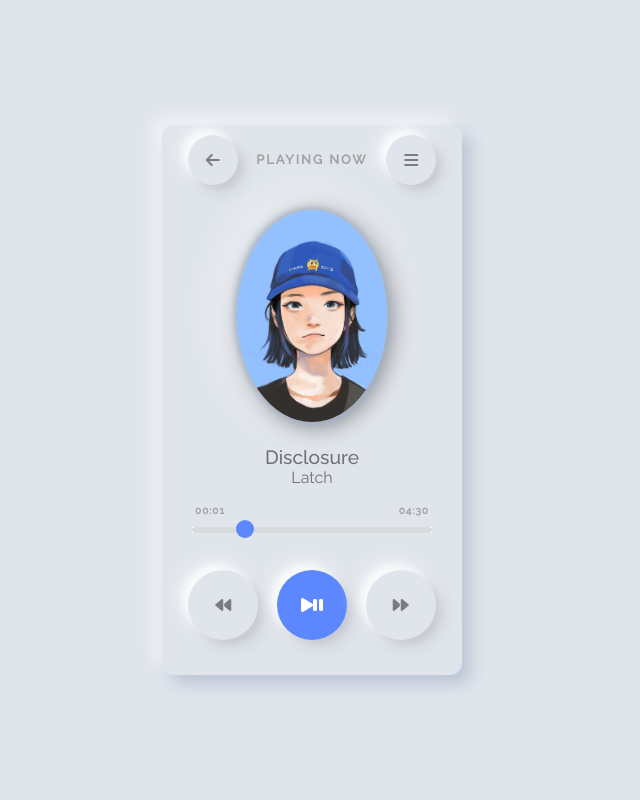
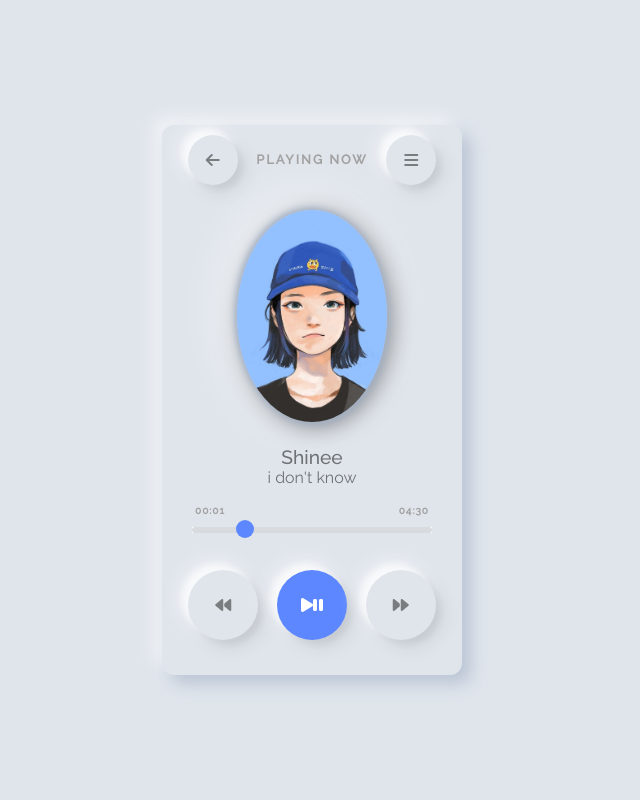
Before and after one commit to Maria-Elizabeth/proyecto-git, a PHP site: page / in a window 1280 px wide. Shown: the whole page, without its empty margins (328-968 px from the left). Run offline with PHP 8.4, Linux system fonts and the light colour scheme; some libraries are stand-ins or nearby versions.

Commit message:
make it better55

```diff
--- a/index.html
+++ b/index.html
@@ -27,8 +27,8 @@
             <img src="assets/images/cover.jpg" alt="Album Cover" class="player__img" loading="lazy" />
           </div>
 
-          <h2 class="player__artist">Disclosure</h2>
-          <h3 class="player__song">Latch</h3>
+          <h2 class="player__artist">Shinee</h2>
+          <h3 class="player__song">i don't know</h3>
 
           <input type="range" value="20" min="0" class="player__level" id="range" />
 
--- a/style.css
+++ b/style.css
@@ -159,6 +159,6 @@ img {
   color: #fff;
 }
 
-.hidden {
+.hide {
   display: none;
 }
```
Also changed, not shown: 2 other files.
